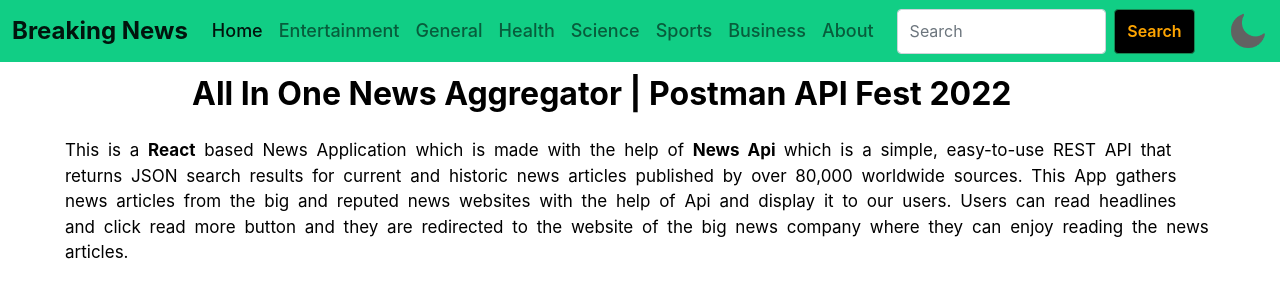
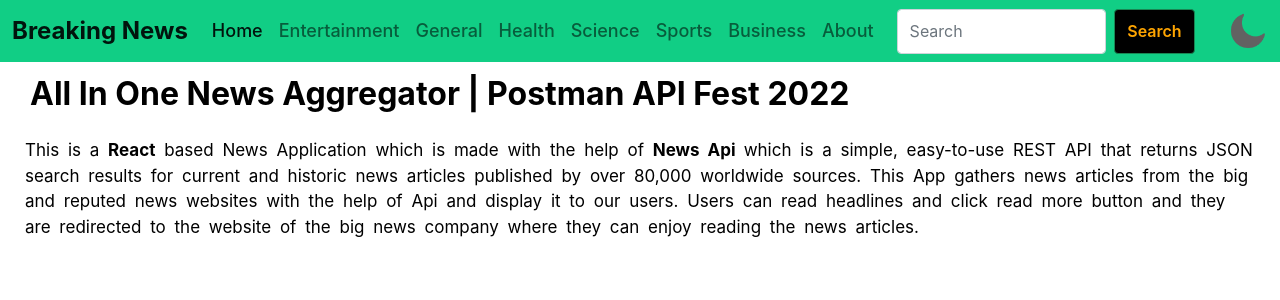
Before and after one commit to japsimrans13/all-in-one-news, a React (Create React App) app: page /About in a window 1280 px wide. Shown: the top 300 px of the page. Built offline with nearby package versions, Linux system fonts and the light colour scheme.

Commit message:
media query for big screen

```diff
--- a/src/components/Darkmode.css
+++ b/src/components/Darkmode.css
@@ -199,3 +199,18 @@
         margin-right:25px;
     }
 }
+@media (max-width: 1500px) and (min-width: 726px){
+    .navbar{
+        margin: block;
+        width: 100%;
+    }
+    .text-center5{
+        width: 90%;
+        margin-left: 30px;
+    }
+    .text-center10{
+        margin-top: 25px;
+        margin-left:25px;
+        margin-right:25px;
+    }
+}
```
